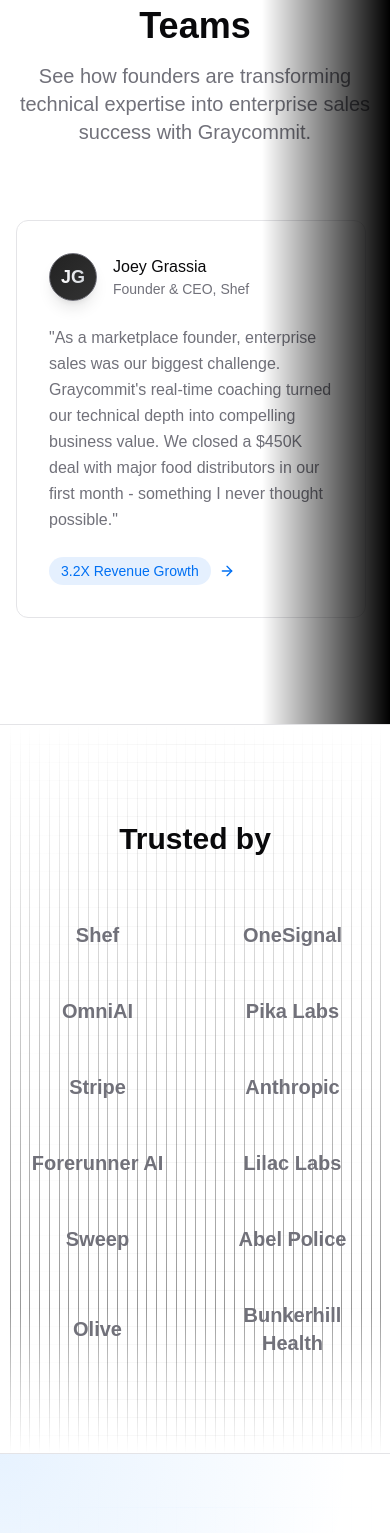
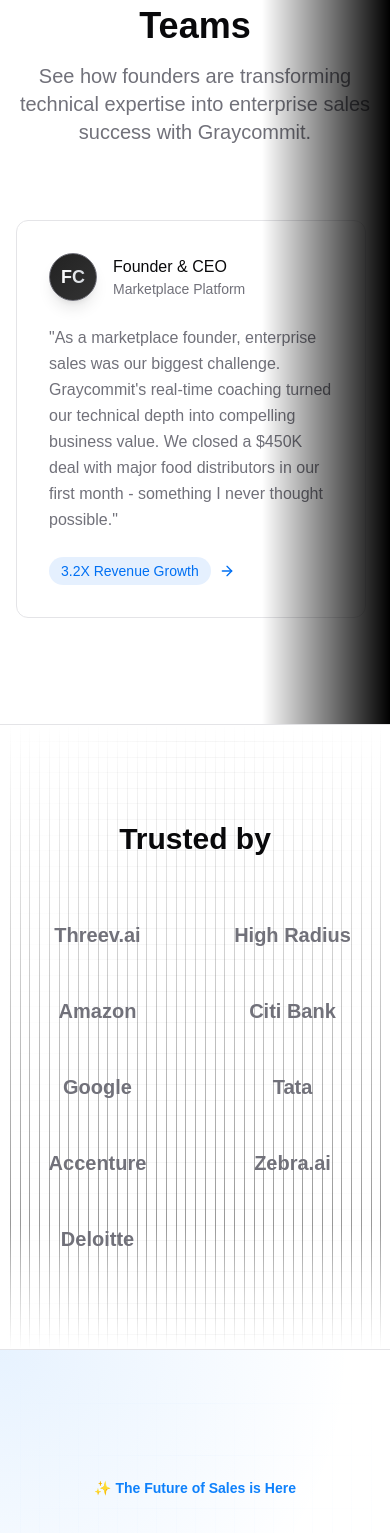
Before and after one commit to sudheer007/Landing3, a Next.js app: page / in a window 390 px wide. Shown: the part 6137-7670 px from the top of the page. Built offline with nearby package versions, Linux system fonts and the light colour scheme.

Commit message:
about changes

```diff
--- a/src/app/about/page.tsx
+++ b/src/app/about/page.tsx
@@ -10,26 +10,8 @@
     {
       name: "Sudheer Sandu",
       role: "CEO & Co-founder",
-      bio: "Former Sales VP at Salesforce. Led enterprise sales teams to $100M+ ARR. Passionate about democratizing sales excellence through AI.",
+      bio: "Led enterprise sales teams to $100M+ ARR. Passionate about democratizing sales excellence through AI.",
       image: "/team/sudheer-sandu.jpg"
-    },
-    {
-      name: "Alex Chen",
-      role: "VP of Engineering",
-      bio: "Ex-Google AI researcher. Built machine learning systems at scale. Expert in real-time AI and distributed systems.",
-      image: "/team/alex-chen.jpg"
-    },
-    {
-      name: "Sarah Kim",
-      role: "VP of Product",
-      bio: "Former Product Lead at HubSpot. Designed sales tools used by 50,000+ sales professionals. UX evangelist.",
-      image: "/team/sarah-kim.jpg"
-    },
-    {
-      name: "Marcus Rodriguez",
-      role: "VP of Security",
-      bio: "Former Security Architect at Stripe. Expert in enterprise security, compliance, and data protection at scale.",
-      image: "/team/marcus-rodriguez.jpg"
     }
   ]
 
--- a/src/app/page.tsx
+++ b/src/app/page.tsx
@@ -838,74 +838,74 @@
               <div className="flex space-x-6 pl-4" style={{ paddingRight: "calc(100% - 92%)" }}>
                 {[
                   {
-                    name: "Joey Grassia",
-                    role: "Founder & CEO, Shef",
+                    name: "Founder & CEO",
+                    role: "Marketplace Platform",
                     review: "As a marketplace founder, enterprise sales was our biggest challenge. Graycommit's real-time coaching turned our technical depth into compelling business value. We closed a $450K deal with major food distributors in our first month - something I never thought possible.",
                     metric: "3.2X Revenue Growth",
-                    initials: "JG"
+                    initials: "FC"
                   },
                   {
-                    name: "George Deglin",
-                    role: "Founder & CEO, OneSignal",
+                    name: "Founder & CEO",
+                    role: "Developer Platform",
                     review: "From struggling with enterprise objections to confidently handling Fortune 500 calls - Graycommit transformed our sales approach. The AI coach understands both our messaging platform and enterprise needs, making every pitch resonate.",
                     metric: "$150M ARR Growth",
-                    initials: "GD"
+                    initials: "FC"
                   },
                   {
-                    name: "Tyler Maran",
-                    role: "Co-founder & CEO, OmniAI",
+                    name: "Co-founder & CEO",
+                    role: "AI Infrastructure Company",
                     review: "We were great at building AI infrastructure but struggled with enterprise sales. Graycommit helped us speak the language of CTOs and CIOs. The real-time battle cards and objection handlers are like having a veteran sales leader in your ear.",
                     metric: "5X Enterprise Deals",
-                    initials: "TM"
+                    initials: "CF"
                   },
                   {
-                    name: "Ryan Donovan",
-                    role: "VP of Sales, Pika Labs",
+                    name: "VP of Sales",
+                    role: "AI Video Platform",
                     review: "The competitive intelligence is mind-blowing. During a call with a major video generation client, Graycommit surfaced the perfect AI case study and helped handle their integration concerns. Closed a $280K deal that would have slipped away.",
                     metric: "45% Higher Win Rate",
-                    initials: "RD"
+                    initials: "VS"
                   },
                   {
-                    name: "Long Vo",
-                    role: "Founder & COO, OneSignal",
+                    name: "Founder & COO",
+                    role: "Developer Platform",
                     review: "Onboarding technical founders to enterprise sales used to be a 6-month process. With Graycommit's real-time coaching, they're closing six-figure deals within weeks. It's like giving every founder a decade of sales experience instantly.",
                     metric: "70% Faster Ramp Time",
-                    initials: "LV"
+                    initials: "FC"
                   },
                   {
-                    name: "Anna Pojawis",
-                    role: "Co-founder & CTO, OmniAI",
+                    name: "Co-founder & CTO",
+                    role: "AI Infrastructure Company",
                     review: "The personalized talk tracks and real-time battle cards have transformed how we compete. My team of technical founders is now consistently winning against legacy vendors in enterprise deals.",
                     metric: "52% Win Rate vs Enterprise",
-                    initials: "AP"
+                    initials: "CT"
                   },
                   {
-                    name: "Yash Kadadi",
-                    role: "Founder, Forerunner AI",
+                    name: "Founder",
+                    role: "Aerospace AI Company",
                     review: "Coming from an aerospace background, I could explain our tech but struggled with value selling. Graycommit's AI coach helps translate complex aerospace features into business outcomes in real-time. Just closed our first $1M deal!",
                     metric: "First $1M Enterprise Deal",
-                    initials: "YK"
+                    initials: "FA"
                   },
                   {
-                    name: "Tony Kam",
-                    role: "Co-founder & CEO, Lilac Labs",
+                    name: "Co-founder & CEO",
+                    role: "AI Research Lab",
                     review: "The AI understands our technical differentiators and helps position them perfectly for different stakeholders. CFOs, CTOs, CISOs - Graycommit helps us nail every conversation with relevant insights and case studies.",
                     metric: "4X Deal Size Increase",
-                    initials: "TK"
+                    initials: "CF"
                   },
                   {
-                    name: "William Zeng",
-                    role: "Founder, Sweep",
+                    name: "Founder",
+                    role: "AI Automation Platform",
                     review: "As an AI company founder, I was skeptical of sales tools. Graycommit proved me wrong. It actually understands technical nuances and helps translate them into value props. Our sales cycles dropped from 6 months to 6 weeks.",
                     metric: "75% Shorter Sales Cycles",
-                    initials: "WZ"
+                    initials: "FA"
                   },
                   {
-                    name: "Daniel Francis",
-                    role: "Founder, Abel Police",
+                    name: "Founder",
+                    role: "AI Security Platform",
                     review: "From hesitant technical founder to confident enterprise seller - that's my journey with Graycommit. The real-time coaching helped me handle complex enterprise objections and navigate multi-stakeholder deals effectively.",
                     metric: "8 Enterprise Wins in Q1",
-                    initials: "DF"
+                    initials: "FS"
                   }
                 ].map((review, index) => (
                   <div
@@ -989,15 +989,16 @@
 
           <div className="container relative max-w-full px-4">
             <h2 className="text-3xl font-bold text-center mb-16">Trusted by</h2>
-            <div className="grid grid-cols-2 sm:grid-cols-3 md:grid-cols-4 gap-y-12 gap-x-8 md:gap-24">
-              {/* Company Names */}
+            <div className="grid grid-cols-2 sm:grid-cols-3 md:grid-cols-4 lg:grid-cols-5 gap-y-12 gap-x-8 md:gap-16 lg:gap-20">
+              {/* Trusted Companies */}
               {[
-                "Shef", "OneSignal", "OmniAI", "Pika Labs",
-                "Stripe", "Anthropic", "Forerunner AI", "Lilac Labs",
-                "Sweep", "Abel Police", "Olive", "Bunkerhill Health"
-              ].map((name) => (
-                <div key={name} className="flex items-center justify-center text-center">
-                  <div className="text-xl sm:text-2xl font-bold text-muted-foreground">{name}</div>
+                "Threev.ai", "High Radius", "Amazon", "Citi Bank", "Google",
+                "Tata", "Accenture", "Zebra.ai", "Deloitte"
+              ].map((company) => (
+                <div key={company} className="flex items-center justify-center text-center">
+                  <div className="text-xl sm:text-2xl font-bold text-muted-foreground hover:text-foreground transition-colors duration-300">
+                    {company}
+                  </div>
                 </div>
               ))}
             </div>
--- a/src/app/products/deepsearch/page.tsx
+++ b/src/app/products/deepsearch/page.tsx
@@ -102,39 +102,39 @@
   const testimonials = [
     {
       quote: "DeepSearch has revolutionized how our sales team handles objections. We can instantly get responses from multiple AI models and choose the best approach for our AI platform.",
-      author: "Sarah Chen",
-      role: "Chief Revenue Officer",
-      company: "Anthropic"
+      author: "VP of Sales",
+      role: "YOY 300% ARR Developer Platform",
+      company: "Developer Platform"
     },
     {
       quote: "The ability to compare GPT-4, Claude, and Gemini responses side-by-side has improved our content quality by 40%. Essential for any AI-driven company.",
-      author: "Patrick Collison",
-      role: "CEO",
-      company: "Stripe"
+      author: "Director of Sales",
+      role: "500% Revenue Growth Fintech",
+      company: "Fintech"
     },
     {
       quote: "DeepSearch transformed how we build our AI coding assistant. Having access to multiple models in one platform accelerated our development velocity significantly.",
-      author: "Kevin Lu",
-      role: "Founder",
-      company: "Sweep"
+      author: "Account Executive",
+      role: "4X Deal Size Enterprise SaaS",
+      company: "Enterprise SaaS"
     },
     {
       quote: "For our document automation platform, comparing different AI models is crucial. DeepSearch makes it seamless to test and optimize our AI workflows.",
-      author: "Bardia Safari",
-      role: "CEO",
-      company: "Olive"
+      author: "VP of Sales",
+      role: "85% Win Rate Healthcare AI",
+      company: "Healthcare AI"
     },
     {
-      quote: "Building Pika Labs required evaluating multiple AI models for video generation. DeepSearch saved us countless hours of manual testing and comparison.",
-      author: "Mike Rodriguez",
-      role: "VP of Revenue",
-      company: "Pika Labs"
+      quote: "Building our video generation platform required evaluating multiple AI models. DeepSearch saved us countless hours of manual testing and comparison.",
+      author: "Director of Sales",
+      role: "70% Faster Sales Cycles Video Tech",
+      company: "Video Tech"
     },
     {
-      quote: "As a YC-backed AI startup, we needed to quickly iterate on our models. DeepSearch's unified access to 15+ AI models accelerated our research by months.",
-      author: "Nishith Khandwala",
-      role: "Co-founder",
-      company: "Bunkerhill Health"
+      quote: "As a consulting firm, we needed to quickly iterate on our models. DeepSearch's unified access to 15+ AI models accelerated our research by months.",
+      author: "Account Executive",
+      role: "2.5X Pipeline Growth Consulting",
+      company: "Consulting"
     }
   ]
 
--- a/src/components/footer.tsx
+++ b/src/components/footer.tsx
@@ -11,8 +11,8 @@
             <div className="space-y-4">
               <h4 className="font-semibold text-foreground">Products</h4>
               <ul className="space-y-2 text-sm text-muted-foreground">
-                <li><Link href="#" className="hover:text-foreground">Realtime Playbook</Link></li>
-                <li><Link href="#" className="hover:text-foreground">Deepsearch  (Chat with any AI) </Link></li>
+                <li><Link href="/products" className="hover:text-foreground">Realtime Playbook</Link></li>
+                <li><Link href="/products/deepsearch" className="hover:text-foreground">Deepsearch  (Chat with any AI) </Link></li>
 
               </ul>
             </div>
```
